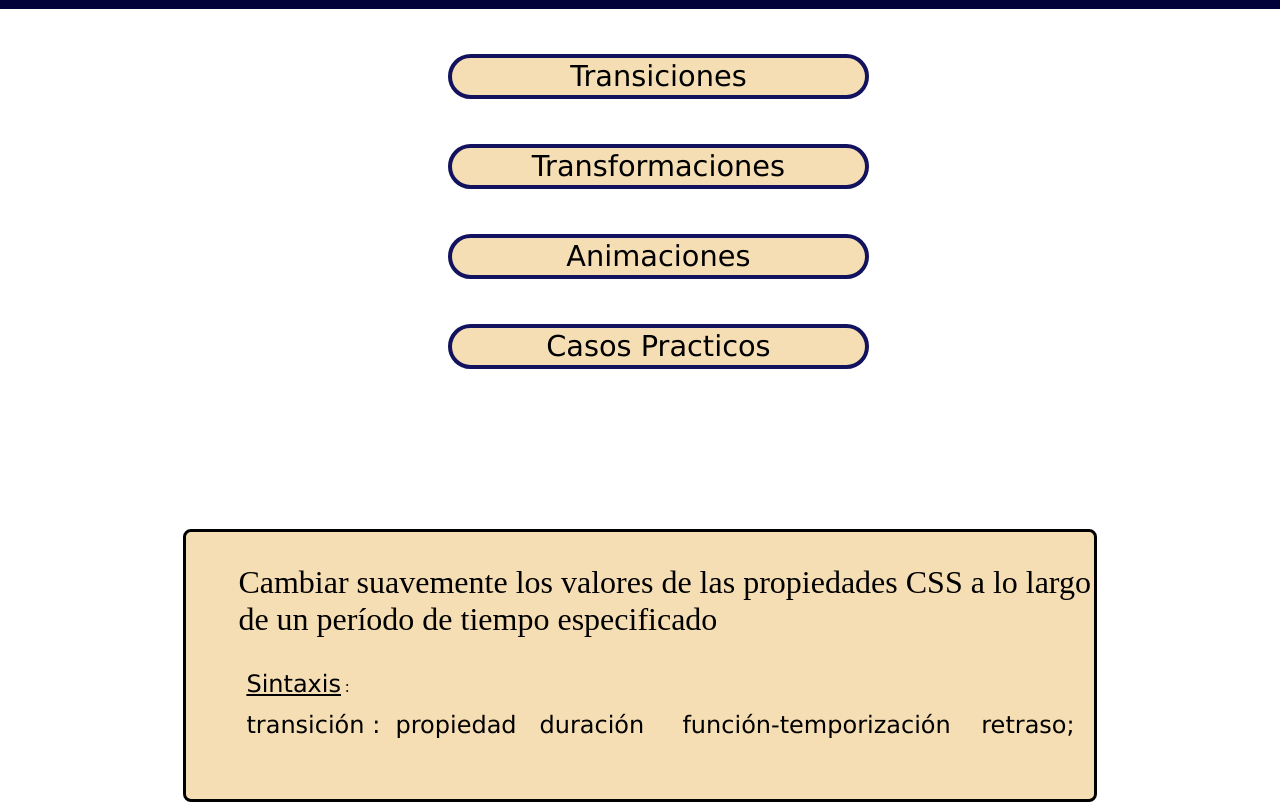
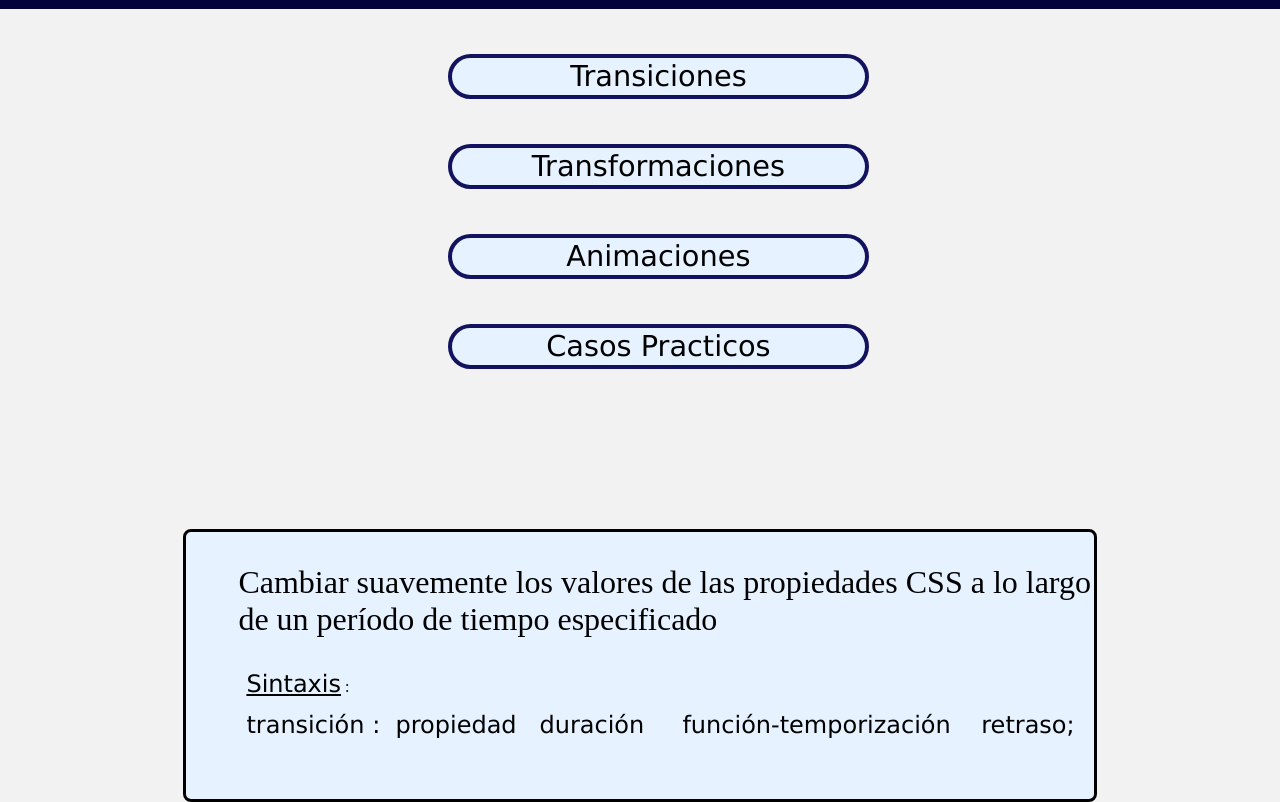
Before and after one commit to Najwaelqortobi/Proyecto_sprint_Recogida, a plain HTML site: page efectosVisuales.html in a window 1280 px wide. Both pictures are taken after a click on the link "Transiciones". Shown: the part 51-853 px from the top of the page. Drawn offline with Linux system fonts and the light colour scheme.

Commit message:
update colores

```diff
--- a/style.css
+++ b/style.css
@@ -2,6 +2,7 @@
 body{
     margin: auto;
     text-decoration: none;
+    background-color: #f2f2f2;
 }
 
 
@@ -28,7 +29,7 @@ body{
     left: 35%;
     display: block;
     text-align: center;
-    background-color: wheat;
+    background-color: #e6f2ff;;
     width: 30%;
     height: 40%;
     font-size: 1.8rem;
@@ -64,7 +65,7 @@ p{
 
 
 .section{
-    background-color: wheat;
+    background-color: #e6f2ff;;
     border: 0.2rem solid black;
     border-radius: 0.5rem;
     width: 70%;
@@ -94,7 +95,7 @@ h1 {
 }
 
 .code-section{
-    background-color: #f0f0f0;
+    background-color: #e6f2ff;;
     border: 0.1rem solid rgba(0,0,0,0.1);
     border-radius: 1rem;
     box-shadow: 0 2px 4px rgba(0,0,0,0.1);
@@ -112,7 +113,7 @@ h1 {
 }
 
 pre {
-    background-color: #f0f0f0;
+    background-color: #e6f2ff;;
     border-radius: 1rem;
     padding: 0.5rem;
     margin-top: 0.3rem;
@@ -253,7 +254,7 @@ ul li{
 }
 
 .sintaxis{
-    background-color: wheat;
+    background-color: #e6f2ff;;
     font-size: 1.5rem;
     font-family:'Lucida Sans', 'Lucida Sans Regular', 'Lucida Grande', 'Lucida Sans Unicode', Geneva, Verdana, sans-serif;
     padding-left: 3rem;
```
